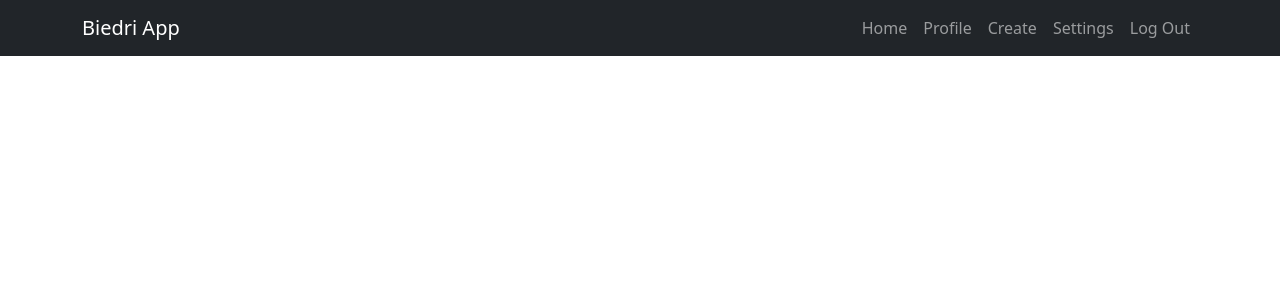
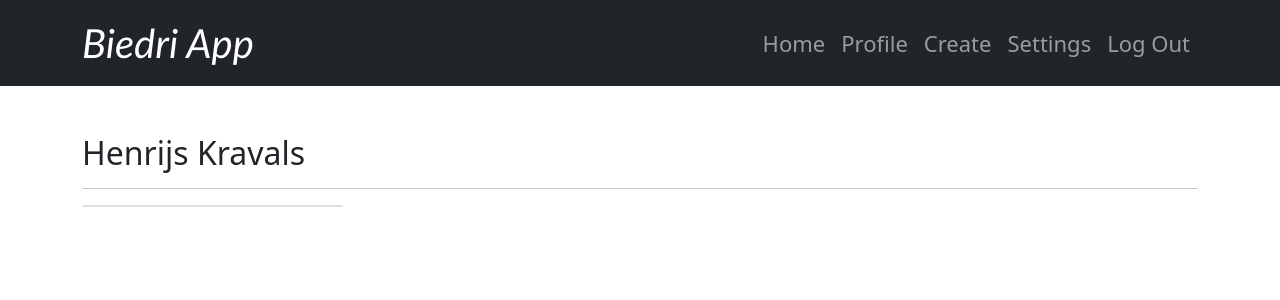
Before and after one commit to kenryhraval/Biedri_Web_App, a Flask app: page /profile in a window 1280 px wide. Shown: the top 300 px of the page. Run offline with Flask 3, Linux system fonts and the light colour scheme; a user stored in the database is signed in; data comes from the database, SQL or seed files in the repository; both versions use the stored data as it was after the commit; some libraries are stand-ins or nearby versions.

Commit message:
Implementation of profile page

```diff
--- a/static/styles.css
+++ b/static/styles.css
@@ -1,4 +1,21 @@
 /* Custom CSS styles */
+
+.navbar-brand{
+    font-size: 40px !important;
+    font-family:'Gill Sans', 'Gill Sans MT', Calibri, 'Trebuchet MS', sans-serif;
+    font-style: oblique;
+}
+
+.navbar-nav .nav-link {
+    /* padding: 0.5rem 1rem !important; */
+    font-size: 22px !important;
+    ;
+}
+
+.navbar-toggler {
+    padding: 0.25rem 0.5rem;
+    font-size: 1.5rem;
+}
 
 .accordion-container{
     margin-bottom: 30px;
@@ -47,22 +64,23 @@
 
 }
 
-.center-50 a {
-    text-decoration: none;
-    color: inherit;
+.without-underline a{
+    text-decoration: none !important;
+    color: inherit !important;
 }
 
-.center-50 a:hover {
+.without-underline a:hover {
     text-decoration: none;
     color: inherit;
 }
 
 .form-container {
     width: 50% !important;
-    margin: 0 auto !important;
+    margin: 0 auto 100px auto !important;
     padding: 20px !important;
     border: 1px solid #ccc !important;
     border-radius: 5px !important;
     box-shadow: 0 0 10px rgba(0, 0, 0, 0.1) !important;
     text-align: center;
+
 }
--- a/templates/layout.html
+++ b/templates/layout.html
@@ -3,17 +3,14 @@
 
 <head>
 
+<!-- Custom CSS -->
+<link href="static\styles.css" rel="stylesheet">
 
 <!-- Bootstrap CSS -->
 <link href="https://stackpath.bootstrapcdn.com/bootstrap/4.5.2/css/bootstrap.min.css" rel="stylesheet">
-<link href="https://cdn.jsdelivr.net/npm/bootstrap@5.0.2/dist/css/bootstrap.min.css" rel="stylesheet" integrity="sha384-EVSTQN3/azprG1Anm3QDgpJLIm9Nao0Yz1ztcQTwFspd3yD65VohhpuuCOmLASjC" crossorigin="anonymous">
+<link href="https://cdn.jsdelivr.net/npm/bootstrap@5.0.2/dist/css/bootstrap.min.css" rel="stylesheet" >
 
-<!-- Custom CSS -->
-<link href="static\styles.css" rel="stylesheet">
-<script src="https://cdn.jsdelivr.net/npm/@popperjs/core@2.9.2/dist/umd/popper.min.js" integrity="sha384-IQsoLXl5PILFhosVNubq5LC7Qb9DXgDA9i+tQ8Zj3iwWAwPtgFTxbJ8NT4GN1R8p" crossorigin="anonymous"></script>
-<script src="https://cdn.jsdelivr.net/npm/bootstrap@5.0.2/dist/js/bootstrap.min.js" integrity="sha384-cVKIPhGWiC2Al4u+LWgxfKTRIcfu0JTxR+EQDz/bgldoEyl4H0zUF0QKbrJ0EcQF" crossorigin="anonymous"></script>
-
-
+{% block additional_head %}{% endblock %}
 
 <title>Biedri App: {% block title %}{% endblock %}</title>
 </head>
@@ -46,7 +43,7 @@
                     </li>
                 </ul>
                 {% else %}
-                <ul class="navbar-nav ms-auto mt-2">
+                <ul class="navbar-nav ml-auto">
                     <li class="nav-item">
                         <a class="nav-link" href="/register">Register</a>
                     </li>
--- a/templates/profile.html
+++ b/templates/profile.html
@@ -1,9 +1,28 @@
 {% extends "layout.html" %}
+
+{% block additional_head %}
+
+{% endblock %}
 
 {% block title %}
     Profile
 {% endblock %}
 
 {% block main %}
+<div class="without-underline">
+    <h2>{{user["name"]}} {{user["surname"]}}</h2>
+    <hr>
+    <div class="overflow-scroll">
+        <div class="row flex-row flex-nowrap">
+            <div class="col-12 col-sm-6 col-md-4 col-lg-3">
+                <div class="card card-block">
+
+                </div>
+            </div>
+        </div>
+
+    </div>
+</div>
+
 
 {% endblock %}
```
Also changed, not shown: templates/club.html (+10 -4 lines), templates/create.html (+22 -5 lines), templates/index.html (+7 -4 lines), biedri.db, 5 other files.
